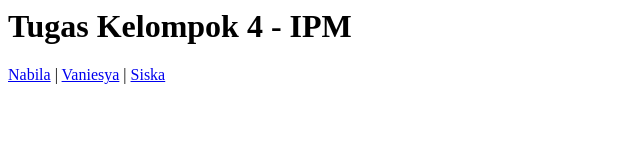
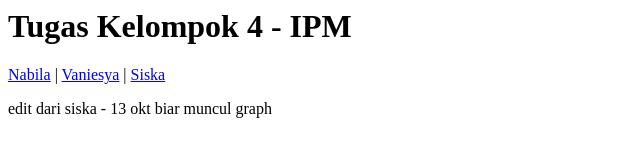
Before and after one commit to azkianur562-stack/tgs-kel-pem-web, a plain HTML site: page index.html in a window 1280 px wide. Shown: the whole page, without its empty margins (0-640 px from the left). Drawn offline with Linux system fonts and the light colour scheme.

Commit message:
edit siska biar muncul

```diff
--- a/index.html
+++ b/index.html
@@ -2,3 +2,4 @@
 <a href="nabila.html">Nabila</a> |
 <a href="vaniesya.html">Vaniesya</a> |
 <a href="siska.html">Siska</a>
+<p>edit dari siska - 13 okt biar muncul graph</p>
```
